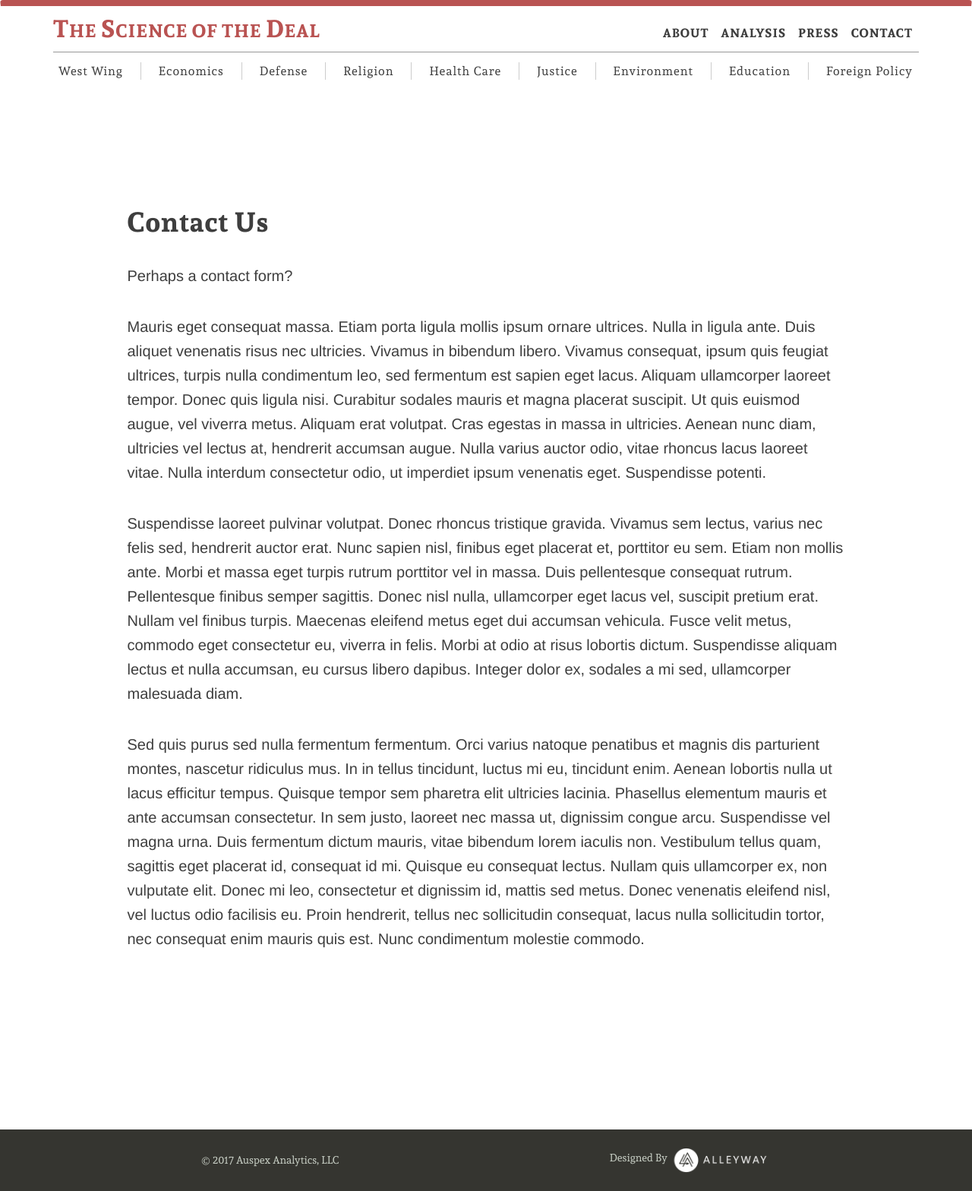
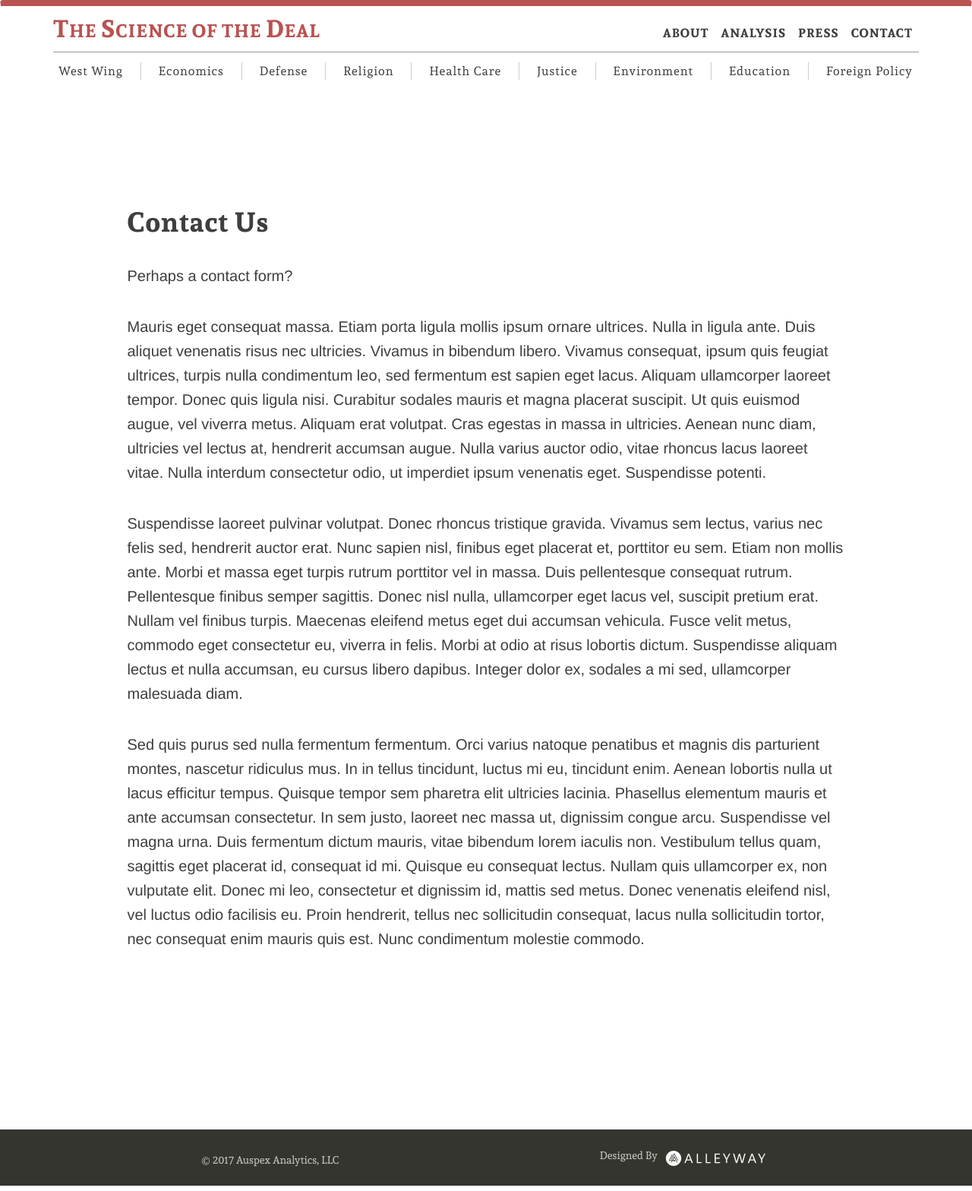
Before and after one commit to alleyway/thescienceofthedeal, a Jekyll site: the page built from contact.html, in a window 1280 px wide. Shown: the whole page at 76% size. Built offline with Jekyll 4.4.1, drawn with Linux system fonts in a browser that asks for light colours.

Commit message:
fixing image that looks rough on IE 11

```diff
--- a/_includes/footer.html
+++ b/_includes/footer.html
@@ -3,7 +3,7 @@
         <div class="row">
             <div class="col-md-3 col-md-offset-2" style="padding-top: 6px">&copy; 2017 Auspex Analytics, LLC</div>
             <div class="col-md-3 col-md-offset-2 text-right">
-                Designed By <a href="https://alleywayconsulting.com/"><img width="133" height="33" src="/img/Alleyway_RGB_trasparent.png"></a>
+                Designed By <a href="https://www.alleywayapps.com/"><img width="140" style="margin-left: 6px" src="/img/logo-alleyway-web-attribution.svg"></a>
             </div>
             <!--<div class="col-md-2">-->
                 <!--<div class="social-container">-->
--- a/index.html
+++ b/index.html
@@ -45,7 +45,7 @@ description:
 
     <h2 class="text-center" style="margin-top: 50px; margin-bottom: 70px;">Recent Analysis</h2>
     <div class="row">
-        <div class="col-md-6 col-md-offset-1">
+        <div class="col-md-10 col-md-offset-1">
             {% for post in site.posts limit: 3 %}
             <div itemscope itemtype="http://schema.org/Article">
                 <a href="{{ site.prefix }}{{ post.url }}" itemprop="url"><h4 itemprop="name">{{
```
Also changed, not shown: img/Alleyway_RGB_trasparent.png (deleted), img/logo-alleyway-web-attribution.svg (added).
